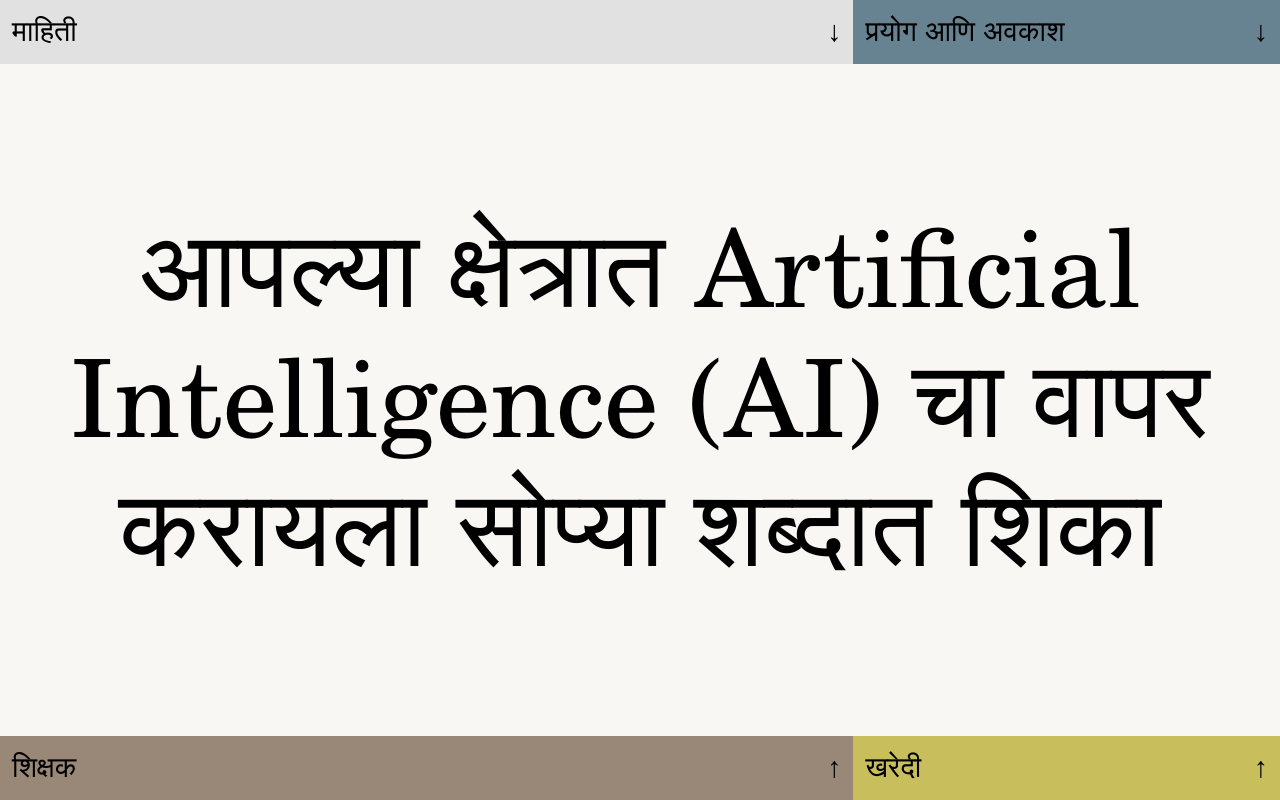
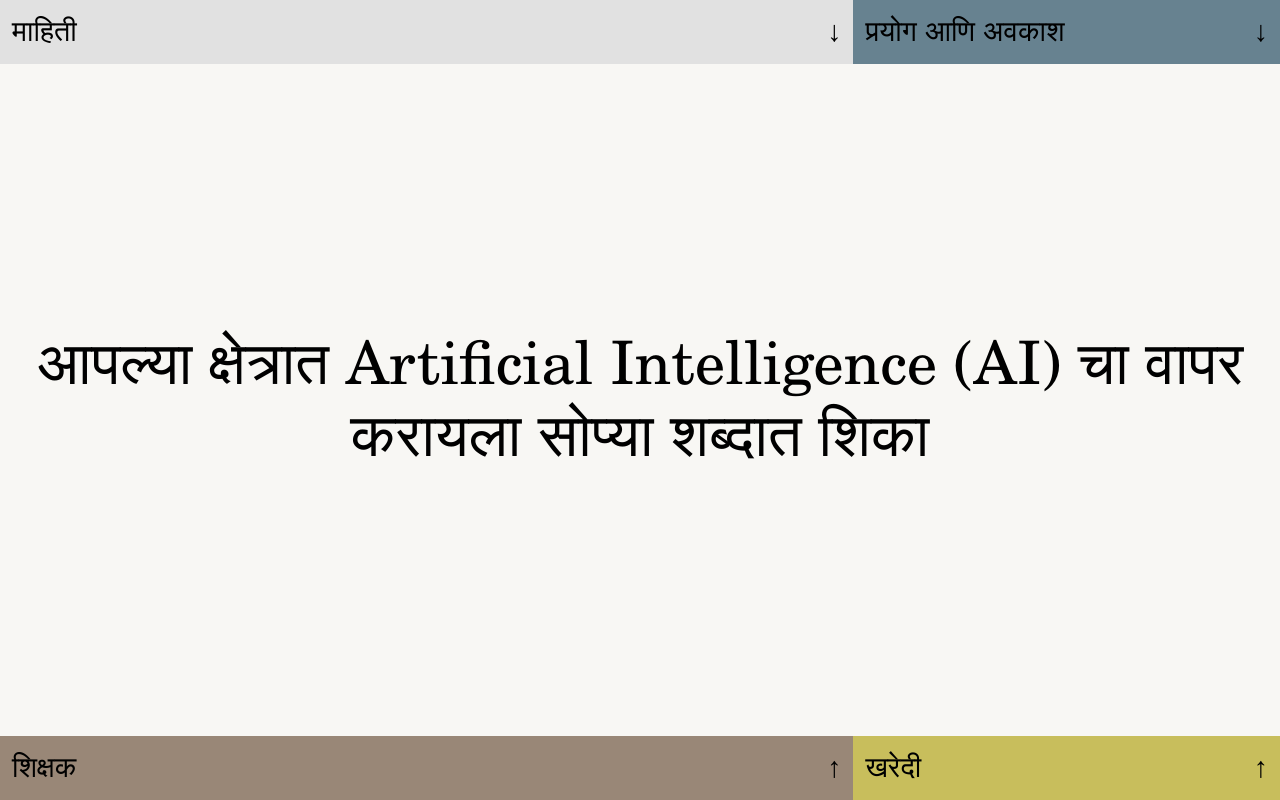
Before and after one commit to aishappath/aishappath, a plain HTML site: page index.html in a window 1280 px wide. Drawn offline with Linux system fonts and the light colour scheme.

Commit message:
title fix

```diff
--- a/assets/css/style.css
+++ b/assets/css/style.css
@@ -17,7 +17,7 @@
   /* Font settings */
   --font-family: 'CenturySchL';
   --font-title: 'Chaumont';
-  --font-size-XL: 4.5em;
+  --font-size-XL: 2.5em;
 	--font-size-L: 2.25em;
 	--font-size-M: 1.2em;
   --font-size-S: 0.9em;
--- a/index.html
+++ b/index.html
@@ -63,7 +63,7 @@
 	<div class="grid-item block-content">
 
 		<div class="content-landing landing-open">
-			<h3>आपल्या क्षेत्रात Artificial Intelligence (AI) चा वापर करायला सोप्या शब्दात शिका</h3>
+			<h3 style="font-size: 2.5em;">आपल्या क्षेत्रात Artificial Intelligence (AI) चा वापर करायला सोप्या शब्दात शिका</h3>
             <!-- <h3 class="desktop">You can print the content of this website <a href="print.html">here</a>.</h3> -->
 		</div>
 
```
